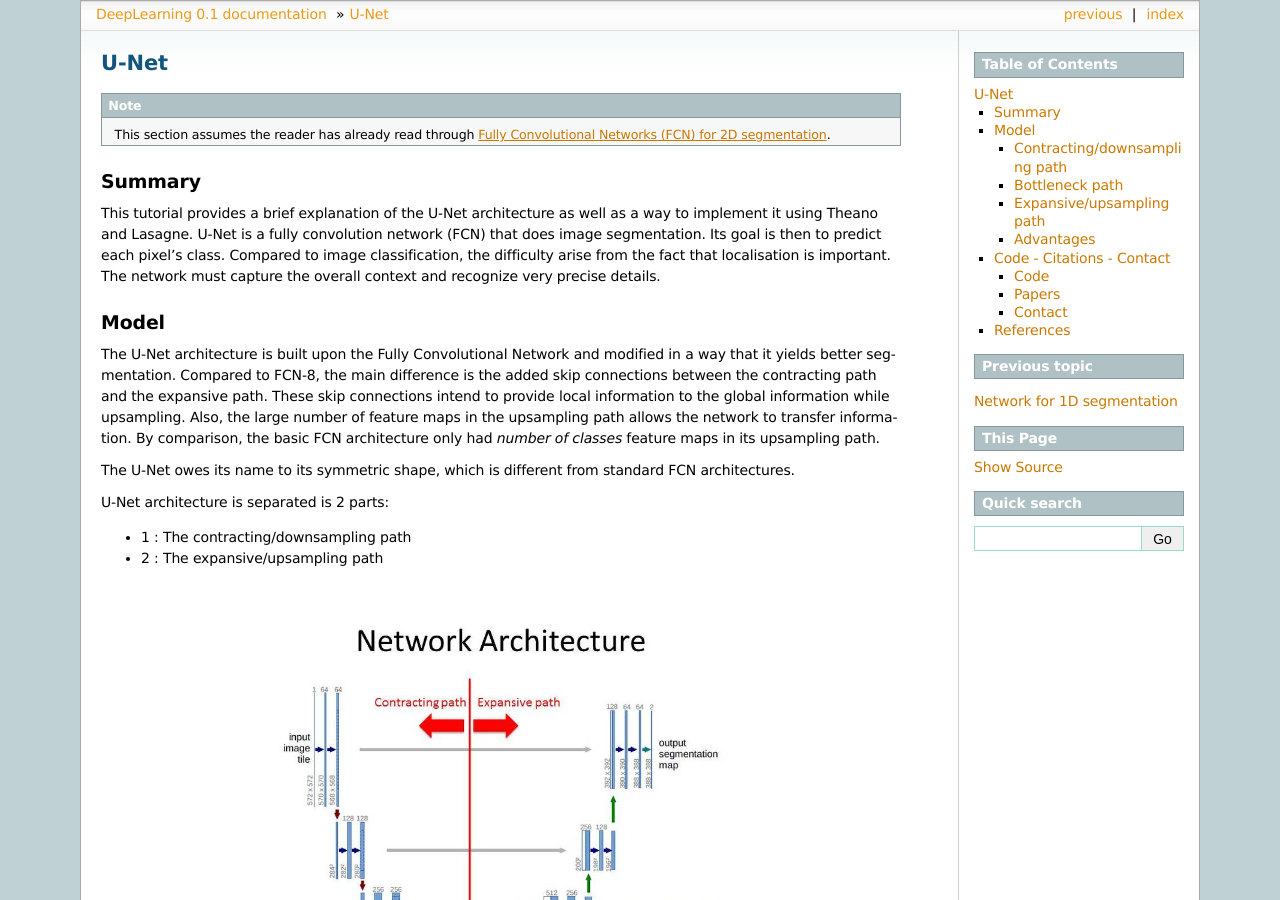
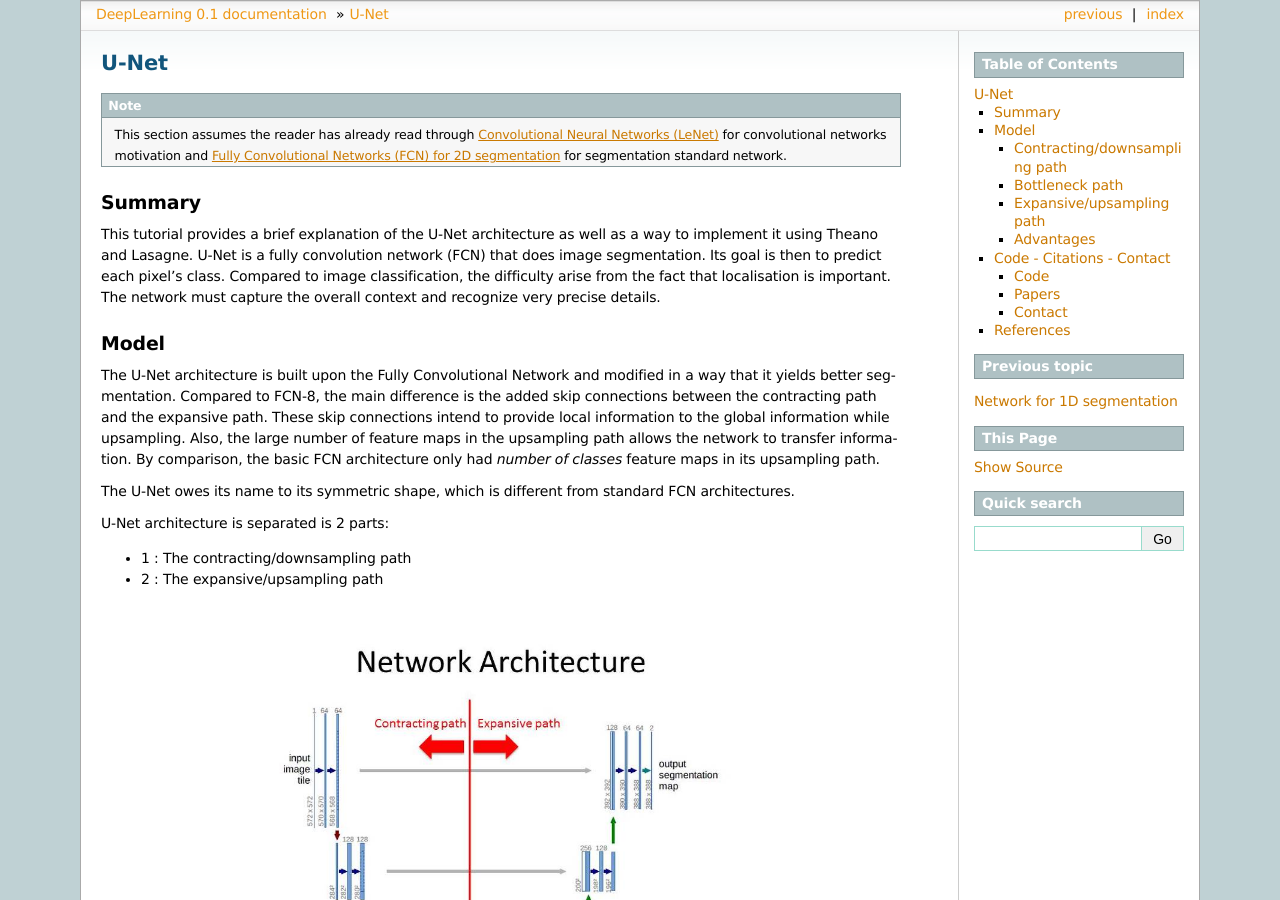
Before and after one commit to lisa-lab/DeepLearningTutorials, a Sphinx documentation site: the page built from doc/unet.txt, in a window 1280 px wide and 900 px high. Built offline with Sphinx 7.4.7, drawn with Linux system fonts in a browser that asks for light colours; formulas are drawn with MathJax 3.

Commit message:
changes in the prerequisite

```diff
--- a/doc/cnn_1D_segm.txt
+++ b/doc/cnn_1D_segm.txt
@@ -4,7 +4,9 @@ Network for 1D segmentation
 ***************************
 
 .. note::
-    This section assumes the reader has already read through :doc:`fcn_2D_segm`.
+    This section assumes the reader has already read through :doc:`lenet` for
+    convolutional networks motivation and :doc:`fcn_2D_segm` for segmentation
+    standard network.
 
 
 Summary
--- a/doc/fcn_2D_segm.txt
+++ b/doc/fcn_2D_segm.txt
@@ -2,6 +2,10 @@
 
 Fully Convolutional Networks (FCN) for 2D segmentation
 ******************************************************
+
+.. note::
+    This section assumes the reader has already read through :doc:`lenet` for
+    convolutional networks motivation.
 
 Summary
 +++++++
--- a/doc/unet.txt
+++ b/doc/unet.txt
@@ -4,7 +4,9 @@ U-Net
 **********************************************
 
 .. note::
-    This section assumes the reader has already read through :doc:`fcn_2D_segm`.
+    This section assumes the reader has already read through :doc:`lenet` for
+    convolutional networks motivation and :doc:`fcn_2D_segm` for segmentation
+    standard network.
 
 Summary
 +++++++
```
